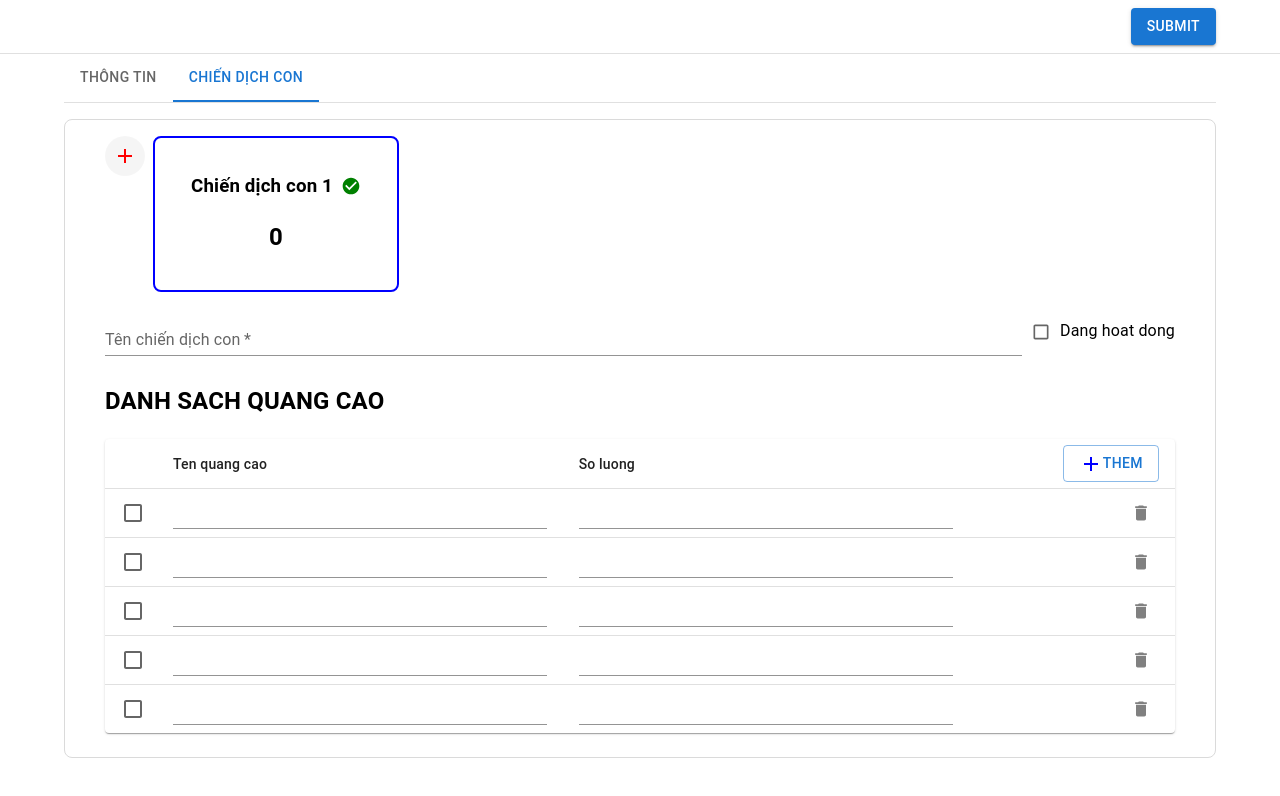
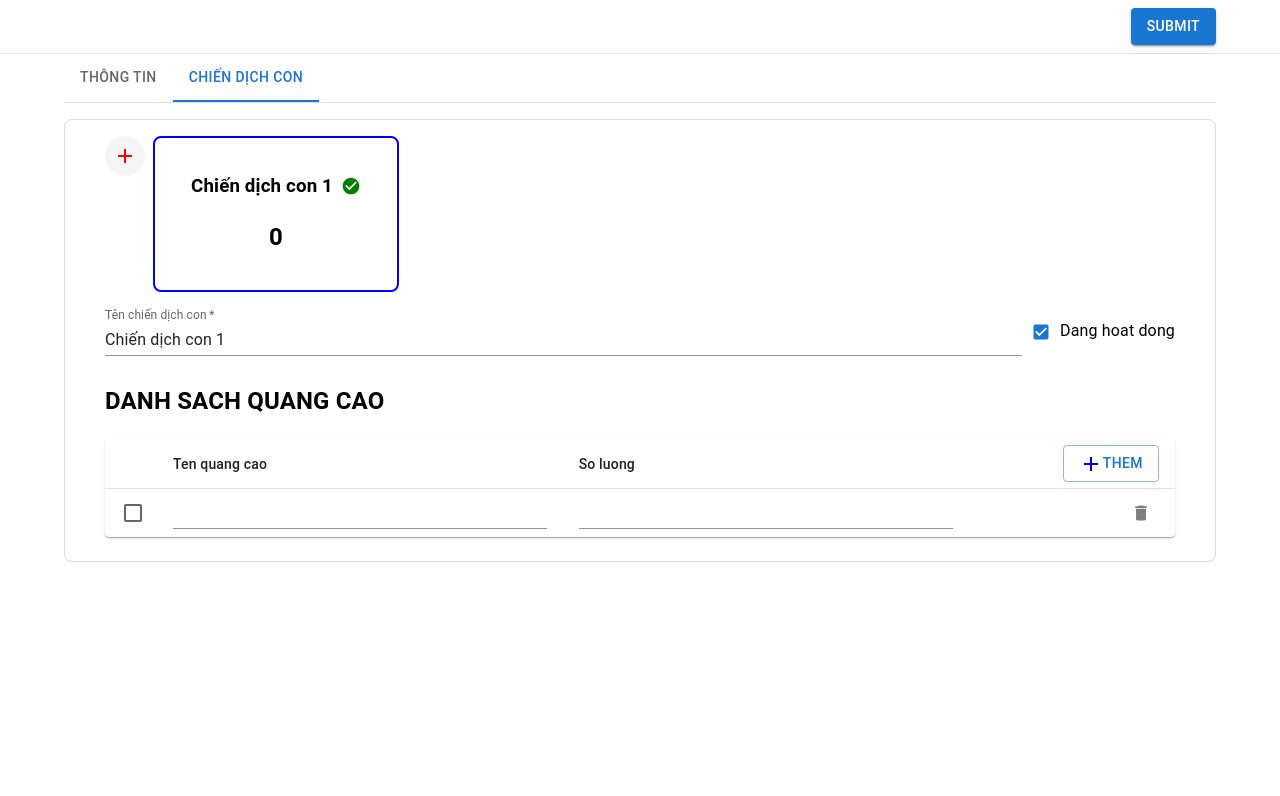
Before and after one commit to toanvan273/awing-app, a React (Create React App) app: page / in a window 1280 px wide. Both pictures are taken after a click on the tab "CHIẾN DỊCH CON". Shown: the top 796 px of the page. Built offline with nearby package versions, Linux system fonts and the light colour scheme.

Commit message:
add campaignSelected

```diff
--- a/src/components/sub-campaigns/campaign.tsx
+++ b/src/components/sub-campaigns/campaign.tsx
@@ -8,14 +8,18 @@ import { SubCampaign } from "../../types/campaign-type";
 interface Props {
   campaigns: SubCampaign[];
   dispatch: React.Dispatch<ActionCampaign>;
+  campaignSelected: SubCampaign;
 }
 const label = { inputProps: { "aria-label": "Checkbox demo" } };
 
-export default function Campaign({ campaigns, dispatch }: Props) {
-  const handleAddCampaign = ({}) => {
+export default function Campaign({
+  campaigns,
+  dispatch,
+  campaignSelected,
+}: Props) {
+  const handleAddCampaign = () => {
     dispatch({ type: "add_campaign" });
   };
-  console.log("Campaign:", campaigns);
 
   return (
     <div>
@@ -30,7 +34,7 @@ export default function Campaign({ campaigns, dispatch }: Props) {
         </IconButton>
         <Stack marginLeft={1} direction={"row"}>
           {campaigns.map((camp, index) => {
-            console.log("camp", camp);
+            // console.log("camp", camp);
 
             return (
               <Box
@@ -72,10 +76,15 @@ export default function Campaign({ campaigns, dispatch }: Props) {
             id="standard-required"
             label="Tên chiến dịch con"
             variant="standard"
+            defaultValue={campaignSelected.name}
           />
         </Box>
         <Box>
-          <Checkbox {...label} size="small" />
+          <Checkbox
+            {...label}
+            size="small"
+            defaultChecked={campaignSelected.status}
+          />
           <span>Dang hoat dong</span>
         </Box>
       </Stack>
--- a/src/components/sub-campaigns/index.tsx
+++ b/src/components/sub-campaigns/index.tsx
@@ -1,6 +1,6 @@
 import { Stack } from "@mui/material";
 import Container from "@mui/material/Container";
-import { useReducer } from "react";
+import { useReducer, useState } from "react";
 import { reducerCampaign } from "../../hooks/useReducer";
 import { SubCampaign } from "../../types/campaign-type";
 import Campaign from "./campaign";
@@ -11,26 +11,37 @@ function createInitialState(): SubCampaign[] {
     {
       name: "Chiến dịch con 1",
       status: true,
+      idCamp: 0,
       ads: [
         {
           name: "Quang cao 1",
           quantity: 0,
+          idAd: Date.now(),
         },
       ],
     },
   ];
 }
+
 const SubCampaingns = () => {
   const [campaigns, dispatch] = useReducer(
     reducerCampaign,
     createInitialState()
   );
+
+  const [campaignSelected, setCampaignSelected] = useState(campaigns[0]);
+  console.log("campaignSelected", campaignSelected);
+
   return (
     <Container>
-      <Campaign campaigns={campaigns} dispatch={dispatch} />
+      <Campaign
+        campaigns={campaigns}
+        dispatch={dispatch}
+        campaignSelected={campaignSelected}
+      />
       <Stack py={1}>
         <h2>DANH SACH QUANG CAO</h2>
-        <DataTable />
+        <DataTable campaignSelected={campaignSelected} />
       </Stack>
     </Container>
   );
--- a/src/components/sub-campaigns/table.tsx
+++ b/src/components/sub-campaigns/table.tsx
@@ -8,26 +8,13 @@ import TableCell from "@mui/material/TableCell";
 import TableContainer from "@mui/material/TableContainer";
 import TableHead from "@mui/material/TableHead";
 import TableRow from "@mui/material/TableRow";
+import { SubCampaign } from "../../types/campaign-type";
 
-function createData(
-  name: string,
-  calories: number,
-  fat: number,
-  carbs: number,
-  protein: number
-) {
-  return { name, calories, fat, carbs, protein };
+interface Props {
+  campaignSelected: SubCampaign;
 }
 
-const rows = [
-  createData("Frozen yoghurt", 159, 6.0, 24, 4.0),
-  createData("Ice cream sandwich", 237, 9.0, 37, 4.3),
-  createData("Eclair", 262, 16.0, 24, 6.0),
-  createData("Cupcake", 305, 3.7, 67, 4.3),
-  createData("Gingerbread", 356, 16.0, 49, 3.9),
-];
-
-export default function DenseTable() {
+export default function DenseTable({ campaignSelected }: Props) {
   return (
     <TableContainer component={Paper}>
       <Table sx={{ minWidth: 650 }} size="small" aria-label="a dense table">
@@ -46,17 +33,14 @@ export default function DenseTable() {
           </TableRow>
         </TableHead>
         <TableBody>
-          {rows.map((row) => (
+          {campaignSelected.ads.map((ad) => (
             <TableRow
-              key={row.name}
+              key={ad.idAd}
               sx={{ "&:last-child td, &:last-child th": { border: 0 } }}
             >
               <TableCell padding="checkbox">
                 <Checkbox
                   color="primary"
-                  // indeterminate={numSelected > 0 && numSelected < rowCount}
-                  // checked={rowCount > 0 && numSelected === rowCount}
-                  // onChange={}
                   inputProps={{
                     "aria-label": "select all desserts",
                   }}
--- a/src/hooks/useReducer.ts
+++ b/src/hooks/useReducer.ts
@@ -1,12 +1,11 @@
 import { Ad, Information, SubCampaign } from "../types/campaign-type";
-// Action types
+
 type ActionInfo =
   | { type: "name"; payload: string }
   | { type: "desc"; payload: string };
 
 export type ActionCampaign = { type: "add_campaign" };
 
-// Reducer function
 export function reducerInfo(state: Information, action: ActionInfo) {
   switch (action.type) {
     case "name":
@@ -22,15 +21,15 @@ export function reducerCampaign(state: SubCampaign[], action: ActionCampaign) {
   switch (action.type) {
     case "add_campaign":
       const numberCampaign = state.length + 1;
-      // console.log("chek", state, numberCampaign);
-
       const newAd: Ad = {
         name: "Quang cao 1",
         quantity: 0,
+        idAd: Date.now(),
       };
       const newCampaign: SubCampaign = {
         name: `Chien dich con ${numberCampaign}`,
         status: true,
+        idCamp: numberCampaign,
         ads: [newAd],
       };
       return [...state, newCampaign];
--- a/src/types/campaign-type.ts
+++ b/src/types/campaign-type.ts
@@ -6,11 +6,13 @@ export interface Information {
 export interface Ad {
   name: string;
   quantity: number;
+  idAd: number;
 }
 
 export interface SubCampaign {
   name: string;
   status: boolean;
+  idCamp: number;
   ads: Ad[];
 }
 
```
